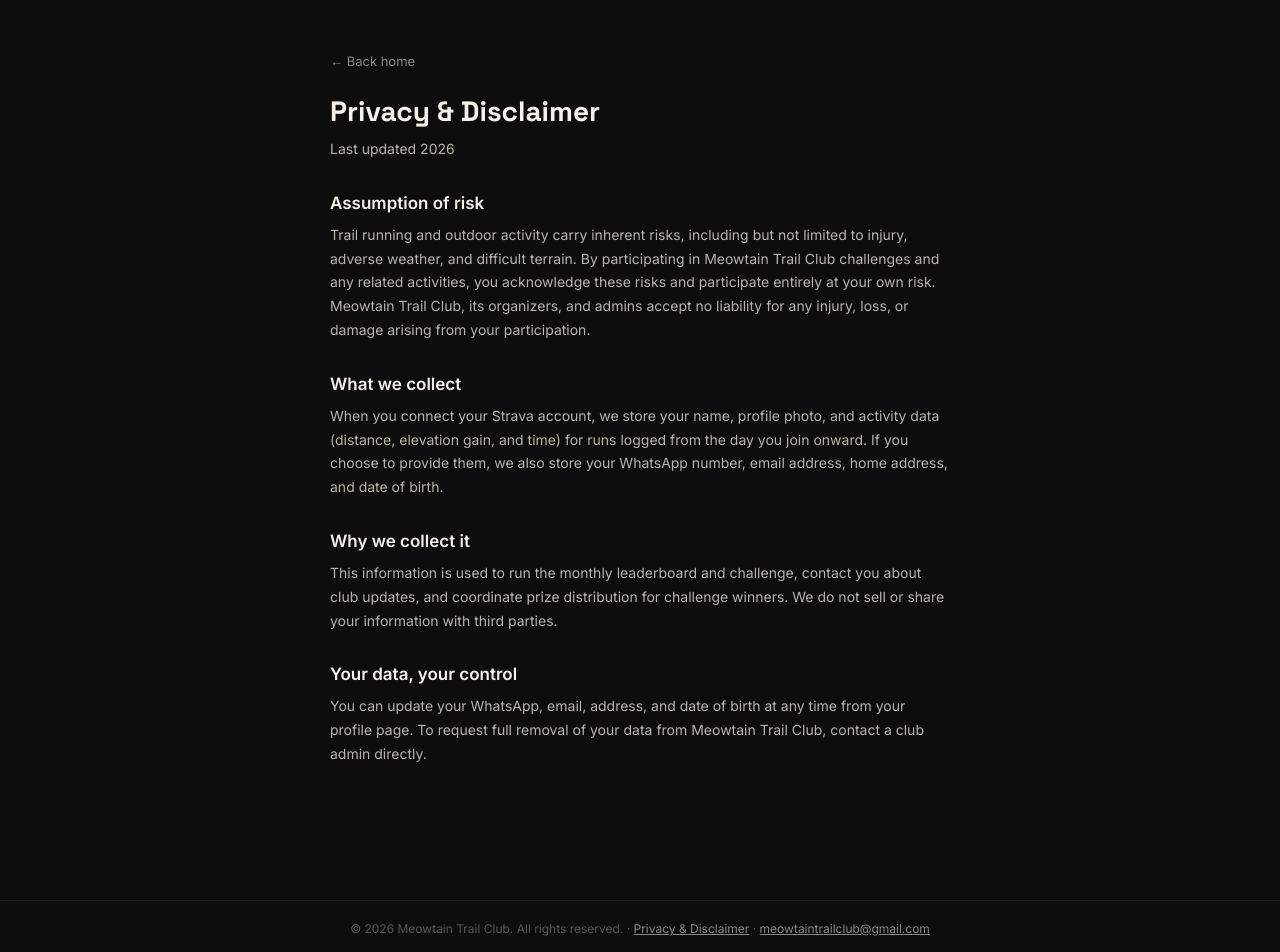
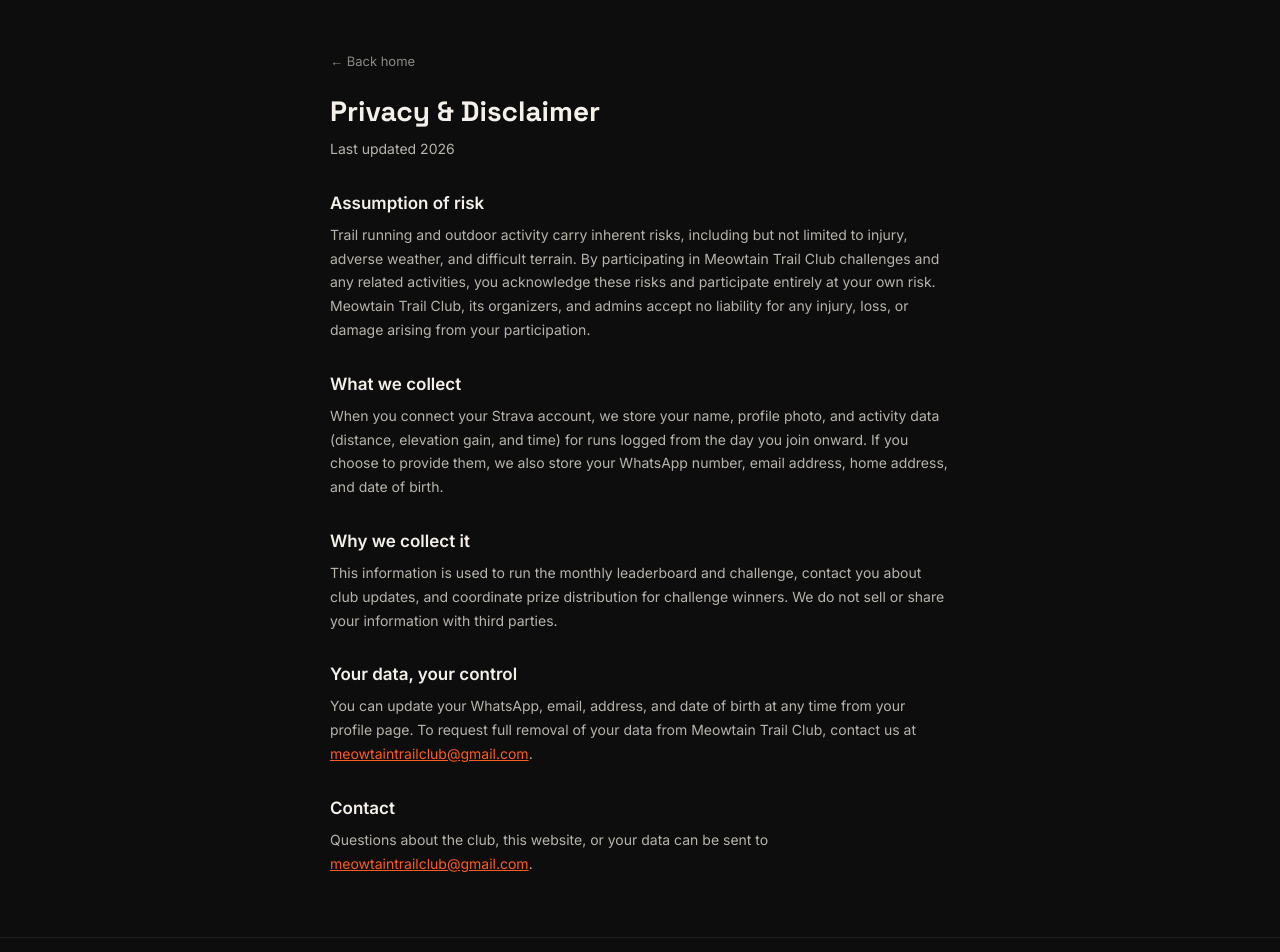
Before and after one commit to meowtaintrailclub-png/meowtaintrailclub, a Next.js app: page /legal in a window 1280 px wide. Shown: the top 952 px of the page. Built offline with nearby package versions, Linux system fonts and the light colour scheme.

Commit message:
Update page.js

```diff
--- a/app/legal/page.js
+++ b/app/legal/page.js
@@ -13,6 +13,7 @@
         .mtc-legal-updated { color: #5A5854; font-size: 13px; margin: 0 0 36px; }
         .mtc-legal h2 { font-size: 17px; margin: 32px 0 10px; }
         .mtc-legal p { color: #B8B4AC; font-size: 14px; line-height: 1.7; margin: 0 0 12px; }
+        .mtc-legal a.inline { color: #FF5A1F; text-decoration: underline; }
       `}</style>
 
       <main className="mtc-legal">
@@ -50,7 +51,18 @@
           <p>
             You can update your WhatsApp, email, address, and date of birth at any time from your
             profile page. To request full removal of your data from Meowtain Trail Club, contact
-            a club admin directly.
+            us at{" "}
+            <a href="mailto:meowtaintrailclub@gmail.com" className="inline">
+              meowtaintrailclub@gmail.com
+            </a>.
+          </p>
+
+          <h2>Contact</h2>
+          <p>
+            Questions about the club, this website, or your data can be sent to{" "}
+            <a href="mailto:meowtaintrailclub@gmail.com" className="inline">
+              meowtaintrailclub@gmail.com
+            </a>.
           </p>
         </div>
       </main>
```
